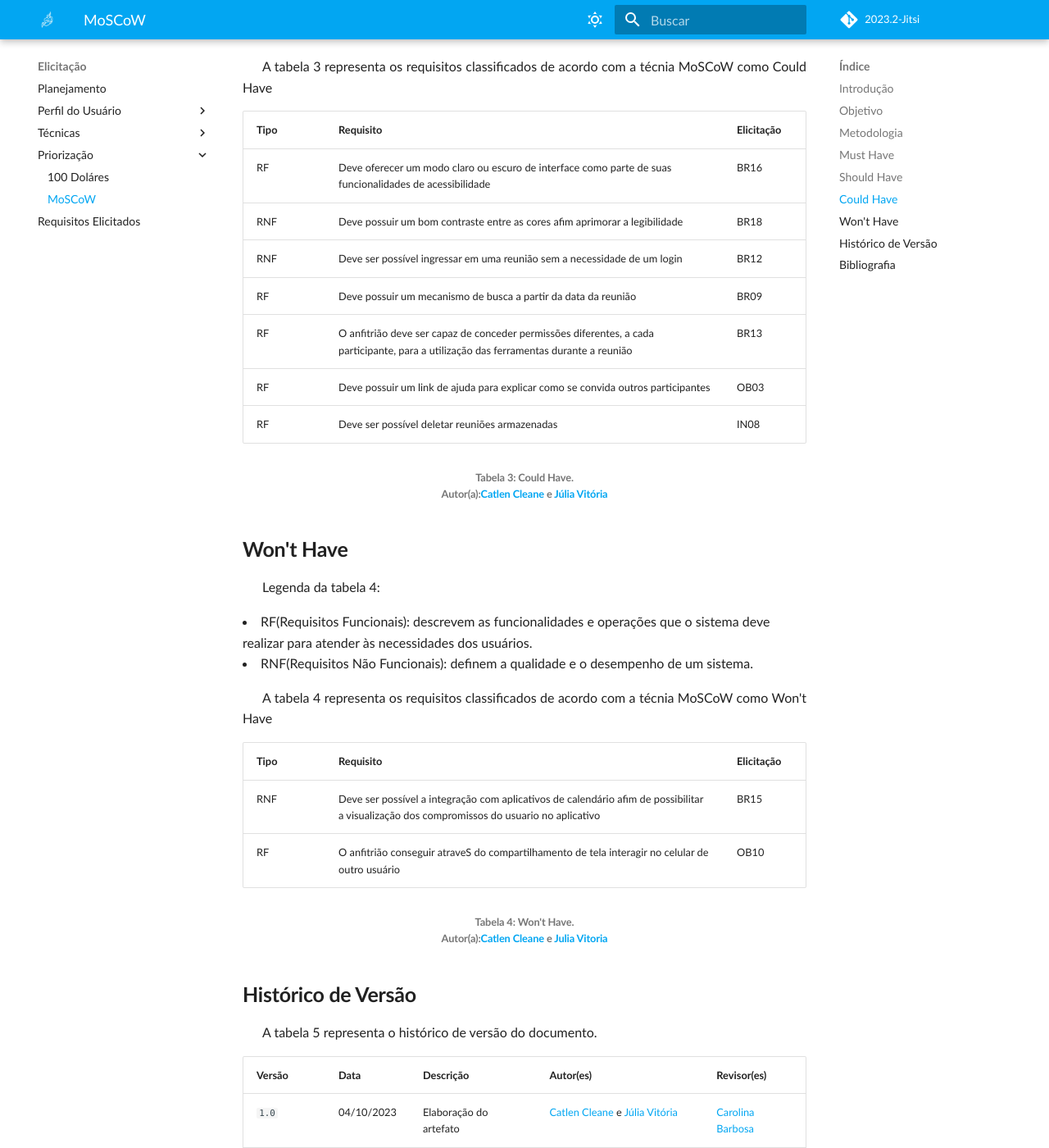
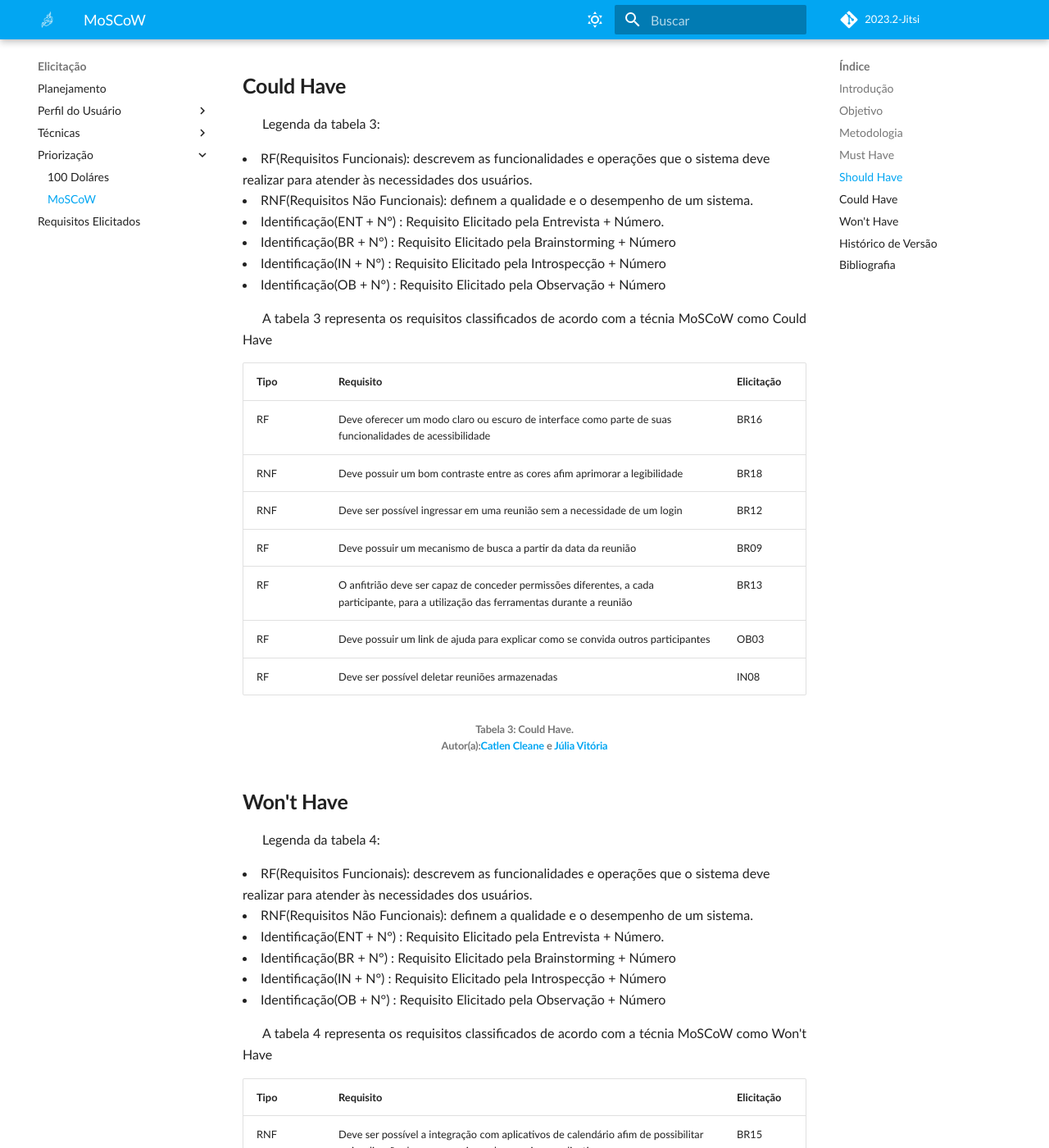
Before and after one commit to Requisitos-de-Software/2023.2-Jitsi, an MkDocs documentation site: the page built from docs/Elicitacao/priorizacao/MoSCoW.md, in a window 1280 px wide and 1400 px high, scrolled down 4193 px. Shown: the whole window at 82% size. Built offline with MkDocs 1.6.1 and Material for MkDocs 9.7.7, drawn with Linux system fonts in a browser that asks for light colours; some web fonts are replaced; comment, search, counter and statistics services are not loaded; some of the changed text lies outside the part shown.

Commit message:
correção no Moscow

```diff
--- a/docs/Elicitacao/priorizacao/MoSCoW.md
+++ b/docs/Elicitacao/priorizacao/MoSCoW.md
@@ -29,6 +29,10 @@
 &emsp;&emsp;Legenda da tabela 1:
 <li> RF(Requisitos Funcionais): descrevem as funcionalidades e operações que o sistema deve realizar para atender às necessidades dos usuários. </li>
 <li> RNF(Requisitos Não Funcionais): definem a qualidade e o desempenho de um sistema. </li>
+<li> Identificação(ENT + N°) : Requisito Elicitado pela Entrevista + Número.
+<li> Identificação(BR + N°) : Requisito Elicitado pela Brainstorming + Número
+<li> Identificação(IN + N°) : Requisito Elicitado pela Introspecção + Número
+<li> Identificação(OB + N°) : Requisito Elicitado pela Observação + Número
 </p>
 <p align="justify">
 &emsp;&emsp;A tabela 1 representa os requisitos classificados de acordo com a técnia MoSCoW como Must Have
@@ -68,6 +72,10 @@
 &emsp;&emsp;Legenda da tabela 2:
 <li> RF(Requisitos Funcionais): descrevem as funcionalidades e operações que o sistema deve realizar para atender às necessidades dos usuários. </li>
 <li> RNF(Requisitos Não Funcionais): definem a qualidade e o desempenho de um sistema. </li>
+<li> Identificação(ENT + N°) : Requisito Elicitado pela Entrevista + Número.
+<li> Identificação(BR + N°) : Requisito Elicitado pela Brainstorming + Número
+<li> Identificação(IN + N°) : Requisito Elicitado pela Introspecção + Número
+<li> Identificação(OB + N°) : Requisito Elicitado pela Observação + Número
 </p>
 <p align="justify">
 &emsp;&emsp;A tabela 2 representa os requisitos classificados de acordo com a técnia MoSCoW como Should Have
@@ -103,6 +111,10 @@
 &emsp;&emsp;Legenda da tabela 3:
 <li> RF(Requisitos Funcionais): descrevem as funcionalidades e operações que o sistema deve realizar para atender às necessidades dos usuários. </li>
 <li> RNF(Requisitos Não Funcionais): definem a qualidade e o desempenho de um sistema. </li>
+<li> Identificação(ENT + N°) : Requisito Elicitado pela Entrevista + Número.
+<li> Identificação(BR + N°) : Requisito Elicitado pela Brainstorming + Número
+<li> Identificação(IN + N°) : Requisito Elicitado pela Introspecção + Número
+<li> Identificação(OB + N°) : Requisito Elicitado pela Observação + Número
 </p>
 <p align="justify">
 &emsp;&emsp;A tabela 3 representa os requisitos classificados de acordo com a técnia MoSCoW como Could Have
@@ -131,6 +143,10 @@
 &emsp;&emsp;Legenda da tabela 4:
 <li> RF(Requisitos Funcionais): descrevem as funcionalidades e operações que o sistema deve realizar para atender às necessidades dos usuários. </li>
 <li> RNF(Requisitos Não Funcionais): definem a qualidade e o desempenho de um sistema. </li>
+<li> Identificação(ENT + N°) : Requisito Elicitado pela Entrevista + Número.
+<li> Identificação(BR + N°) : Requisito Elicitado pela Brainstorming + Número
+<li> Identificação(IN + N°) : Requisito Elicitado pela Introspecção + Número
+<li> Identificação(OB + N°) : Requisito Elicitado pela Observação + Número
 </p>
 <p align="justify">
 &emsp;&emsp;A tabela 4 representa os requisitos classificados de acordo com a técnia MoSCoW como Won't Have
```
